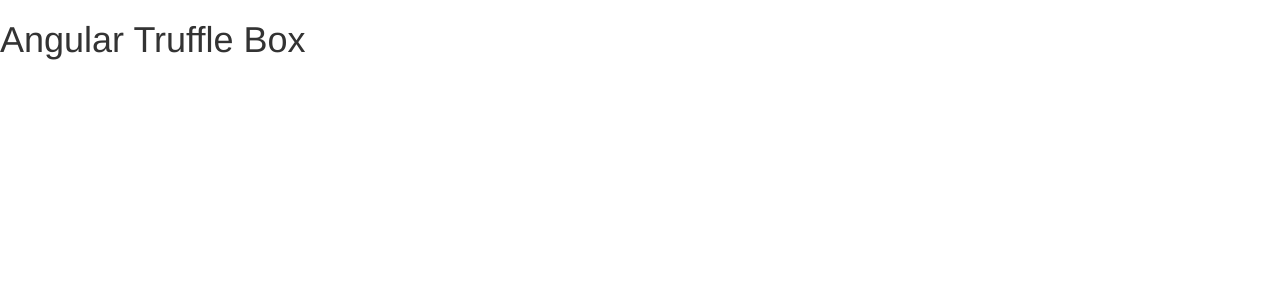
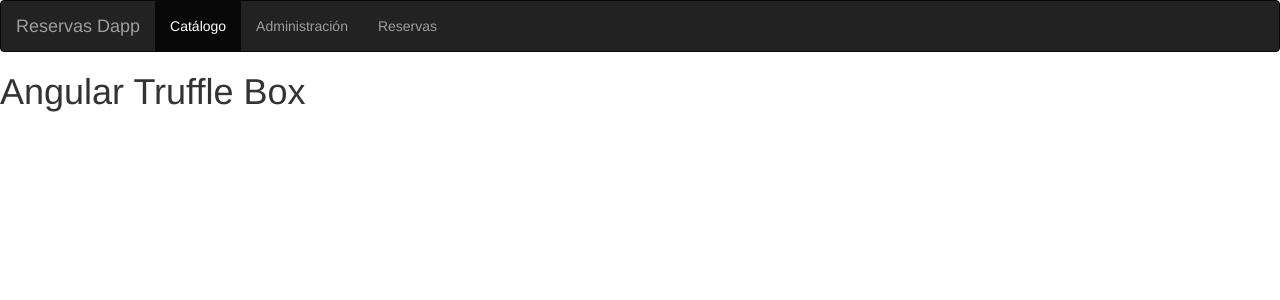
Before and after one commit to ioet/reservas-dapp, an Angular app: page / in a window 1280 px wide. Shown: the top 300 px of the page. Built offline with nearby package versions, Linux system fonts and the light colour scheme; what truffle-contract, web3 would draw is missing.

Commit message:
Add header component

```diff
--- a/src/app/app.component.html
+++ b/src/app/app.component.html
@@ -1 +1,2 @@
+<header-component></header-component>
 <h1>Angular Truffle Box</h1>
--- a/src/app/app.module.ts
+++ b/src/app/app.module.ts
@@ -4,13 +4,16 @@ import { FormsModule } from '@angular/forms';
 import { HttpModule } from '@angular/http';
 
 import { AppComponent } from './app.component';
+import { HeaderComponent } from './components/header/header-component';
+
 
 import { Web3Service } from './services/web3.service';
 import { WindowRefService } from './services/window-ref.service';
 
 @NgModule({
   declarations: [
-    AppComponent
+    AppComponent,
+	HeaderComponent
   ],
   imports: [
     BrowserModule,
--- /dev/null
+++ b/src/app/components/header/header-component.html
@@ -0,0 +1,20 @@
+<nav class="navbar navbar-inverse">
+	<div class="container-fluid">
+		<div class="navbar-header">
+			<button type="button" class="navbar-toggle collapsed" data-toggle="collapse" data-target="#bs-example-navbar-collapse-1" aria-expanded="false">
+				<span class="sr-only">Toggle navigation</span>
+				<span class="icon-bar"></span>
+				<span class="icon-bar"></span>
+				<span class="icon-bar"></span>
+			</button>
+			<a class="navbar-brand" routerLink="/">Reservas Dapp</a>
+		</div>
+		<div class="collapse navbar-collapse" id="bs-example-navbar-collapse-1">
+			<ul class="nav navbar-nav">
+				<li class="active"><a routerLink="/">Catálogo</a></li>
+				<li><a routerLink="/admin">Administración</a></li>
+				<li><a routerLink="/reservas">Reservas </a></li>
+			</ul>
+		</div>
+	 </div>
+</nav>
```
Also changed, not shown: src/app/components/header/header-component.ts (added, +14 -0 lines), src/app/components/header/header-component.scss (added).
